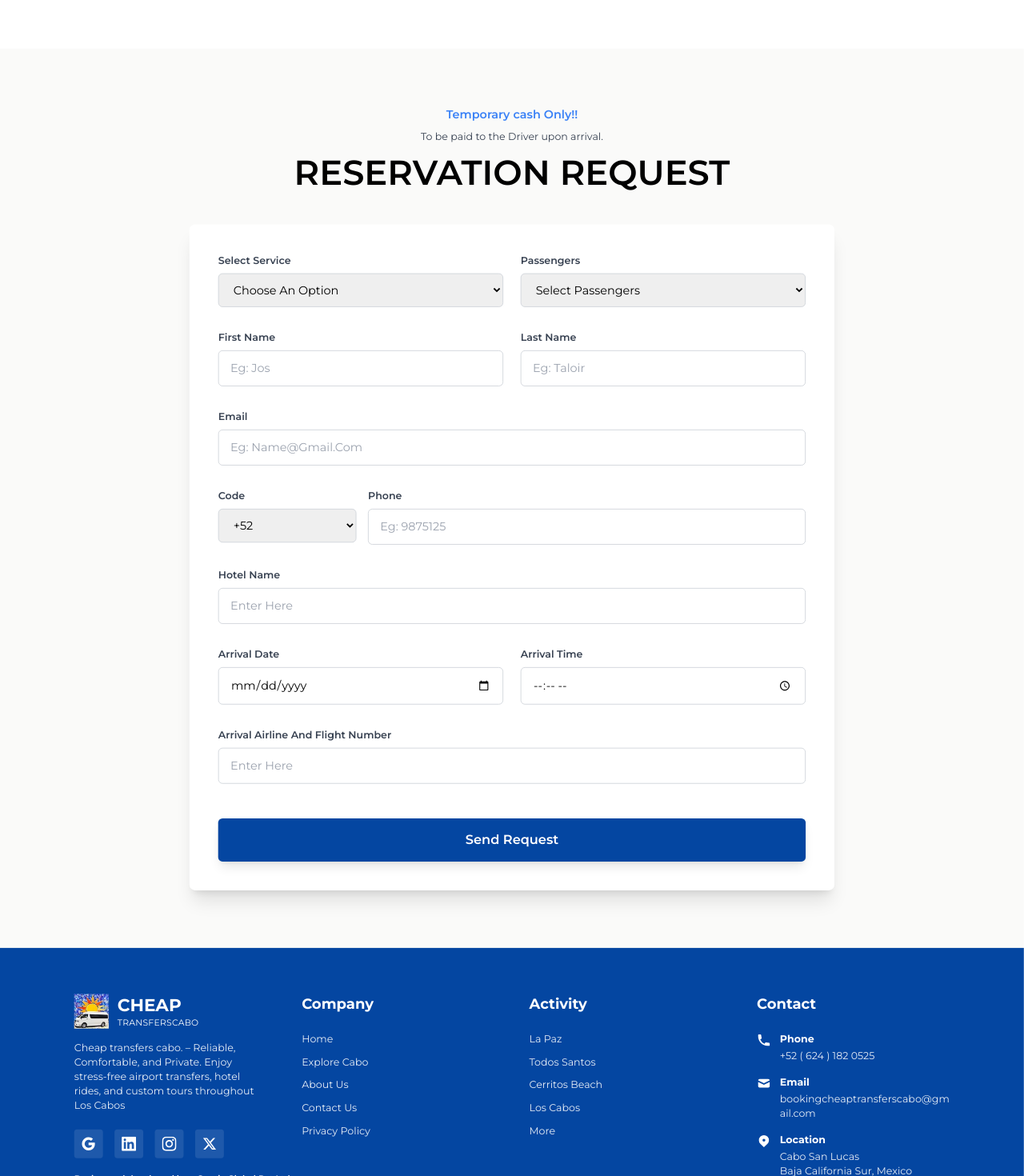
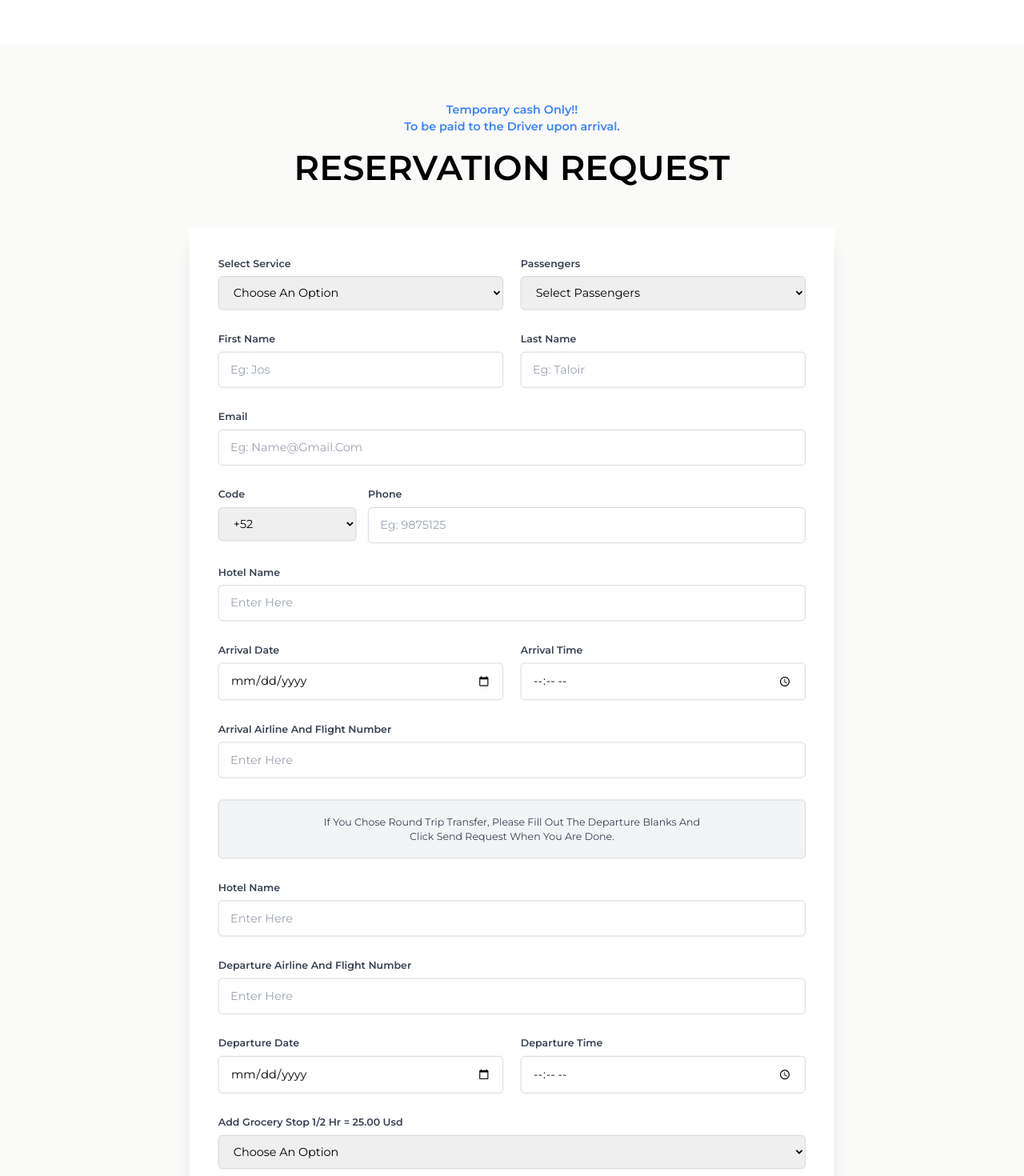
Before and after one commit to Nikhilthapa/transfercabo, a Next.js app: page /cabo/reservation in a window 1280 px wide. Shown: the part 1120-2590 px from the top of the page at 80% size. Built offline with nearby package versions, Linux system fonts and the light colour scheme.

Commit message:
update Reservation Page

```diff
--- a/app/activity/reservation/page.tsx
+++ b/app/activity/reservation/page.tsx
@@ -35,7 +35,7 @@ export default function ActivityReservationPage() {
               Make Your Reservation
             </h2>
             <p className="text-lg md:text-xl lg:text-2xl text-white mb-6 md:mb-10">
-              Experience Stress-Free Travel With Reliable Pickup And Drop-Off Service.
+            Complete your booking quickly and enjoy reliable, private, and comfortable service with Cheap Transfers Cabo.
             </p>
             <Link
               href="/activity/reservation"
@@ -50,10 +50,10 @@ export default function ActivityReservationPage() {
       </section>
 
       {/* Lower Content Section */}
-      <section className="bg-white py-12 md:py-20">
+      <section className="bg-white mb-[100px] mt-[70px]">
         <div className="container mx-auto px-4 md:px-8">
           <div className="max-w-4xl mx-auto text-center">
-            <h2 className="text-3xl md:text-4xl lg:text-5xl font-Montserrat font-semibold text-black uppercase mb-6 md:mb-8">
+            <h2 className="text-3xl md:text-4xl lg:text-5xl font-Montserrat font-semibold text-black uppercase mb-[25px]">
               BOOK YOUR ACTIVITIES
             </h2>
             <p className="text-base md:text-lg text-gray-700 leading-relaxed">
@@ -64,32 +64,30 @@ export default function ActivityReservationPage() {
       </section>
 
       {/* Reservation Form Section */}
-      <section className="py-12 md:py-20" style={{ backgroundColor: '#fafaf9' }}>
+      <section className="py-[60px] mb-[100px]" style={{ backgroundColor: '#fafaf9' }}>
         <div className="container mx-auto px-4 md:px-8">
           <div className="max-w-4xl mx-auto">
             {/* Header Notice */}
-            <div className="text-center mb-4">
-              <p className="text-blue-500 text-sm md:text-base font-semibold mb-2">
-                Temporary cash Only!!
-              </p>
-              <p className="text-gray-700 text-xs md:text-sm">
+            <div className="text-center mb-[20px]">
+              <p className="text-sm md:text-base text-[#0446A1] font-semibold mb-2">
+                Temporary cash Only!! <br />
                 To be paid to the Driver upon arrival.
               </p>
             </div>
 
             {/* Main Title */}
-            <h1 className="text-3xl md:text-4xl lg:text-5xl  font-Montserrat font-semibold text-black text-center mb-8 md:mb-12">
+            <h1 className="text-3xl md:text-4xl lg:text-5xl  font-Montserrat font-semibold text-black text-center mb-[59px]">
               RESERVATION REQUEST
             </h1>
 
             {/* Reservation Form */}
             <div className="bg-white rounded-lg shadow-xl p-6 md:p-8 lg:p-10">
-              <form className="space-y-6 md:space-y-8">
+              <form className="space-y-4 md:space-y-5 lg:space-y-[30px]">
                 {/* Tour and Passengers Row */}
                 <div className="grid md:grid-cols-2 gap-6">
                   {/* Select Tour */}
                   <div>
-                    <label className="block text-sm font-semibold text-gray-700 mb-2">
+                    <label className="block text-sm font-[600] text-gray-700 mb-2">
                       Select Tour
                     </label>
                     <select className="w-full border border-gray-300 rounded-md px-4 py-3 focus:outline-none focus:ring-2 focus:ring-blue-500 text-sm md:text-base">
@@ -107,7 +105,7 @@ export default function ActivityReservationPage() {
 
                   {/* Passengers */}
                   <div>
-                    <label className="block text-sm font-semibold text-gray-700 mb-2">
+                    <label className="block text-sm font-[600] text-gray-700 mb-2">
                       Passengers
                     </label>
                     <select className="w-full border border-gray-300 rounded-md px-4 py-3 focus:outline-none focus:ring-2 focus:ring-blue-500 text-sm md:text-base">
@@ -126,7 +124,7 @@ export default function ActivityReservationPage() {
                 <div className="grid md:grid-cols-2 gap-6">
                   {/* First Name */}
                   <div>
-                    <label className="block text-sm font-semibold text-gray-700 mb-2">
+                    <label className="block text-sm font-[600] text-gray-700 mb-2">
                       First Name
                     </label>
                     <input
@@ -138,7 +136,7 @@ export default function ActivityReservationPage() {
 
                   {/* Last Name */}
                   <div>
-                    <label className="block text-sm font-semibold text-gray-700 mb-2">
+                    <label className="block text-sm font-[600] text-gray-700 mb-2">
                       Last Name
                     </label>
                     <input
@@ -151,7 +149,7 @@ export default function ActivityReservationPage() {
 
                 {/* Email */}
                 <div>
-                  <label className="block text-sm font-semibold text-gray-700 mb-2">
+                  <label className="block text-sm font-[600] text-gray-700 mb-2">
                     Email
                   </label>
                   <input
@@ -164,7 +162,7 @@ export default function ActivityReservationPage() {
                 {/* Phone with Country Code */}
                 <div className="grid md:grid-cols-12 gap-4">
                   <div className="md:col-span-3">
-                    <label className="block text-sm font-semibold text-gray-700 mb-2">
+                    <label className="block text-sm font-[600] text-gray-700 mb-2">
                       Code
                     </label>
                     <select className="w-full border border-gray-300 rounded-md px-4 py-3 focus:outline-none focus:ring-2 focus:ring-blue-500 text-sm md:text-base">
@@ -175,7 +173,7 @@ export default function ActivityReservationPage() {
                     </select>
                   </div>
                   <div className="md:col-span-9">
-                    <label className="block text-sm font-semibold text-gray-700 mb-2">
+                    <label className="block text-sm font-[600] text-gray-700 mb-2">
                       Phone
                     </label>
                     <input
@@ -188,7 +186,7 @@ export default function ActivityReservationPage() {
 
                 {/* Hotel & Room Number */}
                 <div>
-                  <label className="block text-sm font-semibold text-gray-700 mb-2">
+                  <label className="block text-sm font-[600] text-gray-700 mb-2">
                     Hotel & Room Number
                   </label>
                   <input
@@ -200,7 +198,7 @@ export default function ActivityReservationPage() {
 
                 {/* Activity Date */}
                 <div>
-                  <label className="block text-sm font-semibold text-gray-700 mb-2">
+                  <label className="block text-sm font-[600] text-gray-700 mb-2">
                     Activity Date
                   </label>
                   <div className="relative">
@@ -213,7 +211,7 @@ export default function ActivityReservationPage() {
 
                 {/* Message */}
                 <div>
-                  <label className="block text-sm font-semibold text-gray-700 mb-2">
+                  <label className="block text-sm font-[600] text-gray-700 mb-2">
                     Message
                   </label>
                   <textarea
--- a/app/cabo/reservation/page.tsx
+++ b/app/cabo/reservation/page.tsx
@@ -62,7 +62,7 @@ export default function ReservationPage() {
       <section className="bg-white py-10 md:py-12 lg:py-20">
         <div className="container mx-auto px-4 md:px-8">
           <div className="max-w-4xl mx-auto text-center">
-            <h2 className="text-2xl md:text-3xl lg:text-4xl xl:text-5xl font-Montserrat font-semibold text-black uppercase mb-4 md:mb-6 lg:mb-8 px-4">
+            <h2 className="text-2xl md:text-3xl lg:text-4xl xl:text-5xl font-Montserrat font-semibold text-black uppercase mb-[25px] px-4">
               BOOK YOUR TRANSFER
             </h2>
             <p className="text-sm md:text-base lg:text-lg text-gray-700 leading-relaxed px-4">
@@ -73,32 +73,29 @@ export default function ReservationPage() {
       </section>
 
       {/* Reservation Form Section */}
-      <section className="py-12 md:py-20" style={{ backgroundColor: '#fafaf9' }}>
+      <section className="py-12 md:py-20 mb-[100px]" style={{ backgroundColor: '#fafaf9' }}>
         <div className="container mx-auto px-4 md:px-8">
           <div className="max-w-4xl mx-auto">
             {/* Header Notice */}
-            <div className="text-center mb-4">
+            <div className="text-center mb-[20px]">
               <p className="text-blue-500 text-sm md:text-base font-semibold mb-2">
-                Temporary cash Only!!
-              </p>
-              <p className="text-gray-700 text-xs md:text-sm">
-                To be paid to the Driver upon arrival.
+                Temporary cash Only!! <br /> To be paid to the Driver upon arrival.
               </p>
             </div>
 
             {/* Main Title */}
-            <h1 className="text-2xl md:text-3xl lg:text-4xl xl:text-5xl font-Montserrat font-semibold text-black text-center mb-6 md:mb-8 lg:mb-12 px-4">
+            <h1 className="text-2xl md:text-3xl lg:text-4xl xl:text-5xl font-Montserrat font-semibold text-black text-center mb-[59px] px-4">
               RESERVATION REQUEST
             </h1>
 
             {/* Reservation Form */}
             <div className="bg-white rounded-lg shadow-xl p-4 md:p-6 lg:p-8 xl:p-10">
-              <form className="space-y-4 md:space-y-6 lg:space-y-8">
+              <form className="space-y-4 md:space-y-5 lg:space-y-[30px]">
                 {/* Service and Passengers Row */}
                 <div className="grid md:grid-cols-2 gap-4 md:gap-6">
                   {/* Select Service */}
                   <div>
-                    <label className="block text-xs md:text-sm font-semibold text-gray-700 mb-2">
+                    <label className="block text-xs md:text-sm font-[600] text-gray-700 mb-2">
                       Select Service
                     </label>
                     <select
@@ -116,7 +113,7 @@ export default function ReservationPage() {
 
                   {/* Passengers */}
                   <div>
-                    <label className="block text-xs md:text-sm font-semibold text-gray-700 mb-2">
+                    <label className="block text-xs md:text-sm font-[600] text-gray-700 mb-2">
                       Passengers
                     </label>
                     <select className="w-full border border-gray-300 rounded-md px-3 md:px-4 py-2.5 md:py-3 focus:outline-none focus:ring-2 focus:ring-blue-500 text-sm md:text-base">
@@ -135,7 +132,7 @@ export default function ReservationPage() {
                 <div className="grid md:grid-cols-2 gap-4 md:gap-6">
                   {/* First Name */}
                   <div>
-                    <label className="block text-xs md:text-sm font-semibold text-gray-700 mb-2">
+                    <label className="block text-xs md:text-sm font-[600] text-gray-700 mb-2">
                       First Name
                     </label>
                     <input
@@ -147,7 +144,7 @@ export default function ReservationPage() {
 
                   {/* Last Name */}
                   <div>
-                    <label className="block text-xs md:text-sm font-semibold text-gray-700 mb-2">
+                    <label className="block text-xs md:text-sm font-[600] text-gray-700 mb-2">
                       Last Name
                     </label>
                     <input
@@ -160,7 +157,7 @@ export default function ReservationPage() {
 
                 {/* Email */}
                 <div>
-                  <label className="block text-xs md:text-sm font-semibold text-gray-700 mb-2">
+                  <label className="block text-xs md:text-sm font-[600] text-gray-700 mb-2">
                     Email
                   </label>
                   <input
@@ -173,7 +170,7 @@ export default function ReservationPage() {
                 {/* Phone with Country Code */}
                 <div className="grid md:grid-cols-12 gap-3 md:gap-4">
                   <div className="md:col-span-3">
-                    <label className="block text-xs md:text-sm font-semibold text-gray-700 mb-2">
+                    <label className="block text-xs md:text-sm font-[600] text-gray-700 mb-2">
                       Code
                     </label>
                     <select className="w-full border border-gray-300 rounded-md px-3 md:px-4 py-2.5 md:py-3 focus:outline-none focus:ring-2 focus:ring-blue-500 text-sm md:text-base">
@@ -184,7 +181,7 @@ export default function ReservationPage() {
                     </select>
                   </div>
                   <div className="md:col-span-9">
-                    <label className="block text-xs md:text-sm font-semibold text-gray-700 mb-2">
+                    <label className="block text-xs md:text-sm font-[600] text-gray-700 mb-2">
                       Phone
                     </label>
                     <input
@@ -197,7 +194,7 @@ export default function ReservationPage() {
 
                 {/* Arrival Details */}
                 <div>
-                  <label className="block text-xs md:text-sm font-semibold text-gray-700 mb-2">
+                  <label className="block text-xs md:text-sm font-[600] text-gray-700 mb-2">
                     Hotel Name
                   </label>
                   <input
@@ -210,7 +207,7 @@ export default function ReservationPage() {
                 <div className="grid md:grid-cols-2 gap-4 md:gap-6">
                   {/* Arrival Date */}
                   <div>
-                    <label className="block text-xs md:text-sm font-semibold text-gray-700 mb-2">
+                    <label className="block text-xs md:text-sm font-[600] text-gray-700 mb-2">
                       Arrival Date
                     </label>
                     <div className="relative">
@@ -223,7 +220,7 @@ export default function ReservationPage() {
 
                   {/* Arrival Time */}
                   <div>
-                    <label className="block text-xs md:text-sm font-semibold text-gray-700 mb-2">
+                    <label className="block text-xs md:text-sm font-[600] text-gray-700 mb-2">
                       Arrival Time
                     </label>
                     <input
@@ -235,7 +232,7 @@ export default function ReservationPage() {
 
                 {/* Arrival Airline and Flight Number */}
                 <div>
-                  <label className="block text-xs md:text-sm font-semibold text-gray-700 mb-2">
+                  <label className="block text-xs md:text-sm font-[600] text-gray-700 mb-2">
                     Arrival Airline And Flight Number
                   </label>
                   <input
@@ -247,7 +244,7 @@ export default function ReservationPage() {
 
                 {/* Conditional Departure Section */}
                 {isRoundTrip && (
-                  <div className="space-y-4 md:space-y-6 pt-4 md:pt-6 border-t border-gray-200">
+                  <div className="space-y-4 md:space-y-5 lg:space-y-[30px] pt-4 md:pt-6 border-t border-gray-200">
                     <div className="bg-gray-100 p-3 md:p-4 rounded-md">
                       <p className="text-xs md:text-sm text-gray-700">
                         If You Chose Round Trip Transfer, Please Fill Out The Departure Blanks And Click Send Request When You Are Done.
@@ -256,7 +253,7 @@ export default function ReservationPage() {
 
                     {/* Departure Hotel Name */}
                     <div>
-                      <label className="block text-xs md:text-sm font-semibold text-gray-700 mb-2">
+                      <label className="block text-xs md:text-sm font-[600] text-gray-700 mb-2">
                         Hotel Name
                       </label>
                       <input
@@ -268,7 +265,7 @@ export default function ReservationPage() {
 
                     {/* Departure Airline and Flight Number */}
                     <div>
-                      <label className="block text-xs md:text-sm font-semibold text-gray-700 mb-2">
+                      <label className="block text-xs md:text-sm font-[600] text-gray-700 mb-2">
                         Departure Airline And Flight Number
                       </label>
                       <input
@@ -281,7 +278,7 @@ export default function ReservationPage() {
                     <div className="grid md:grid-cols-2 gap-4 md:gap-6">
                       {/* Departure Date */}
                       <div>
-                        <label className="block text-xs md:text-sm font-semibold text-gray-700 mb-2">
+                        <label className="block text-xs md:text-sm font-[600] text-gray-700 mb-2">
                           Departure Date
                         </label>
                         <div className="relative">
@@ -294,7 +291,7 @@ export default function ReservationPage() {
 
                       {/* Departure Time */}
                       <div>
-                        <label className="block text-xs md:text-sm font-semibold text-gray-700 mb-2">
+                        <label className="block text-xs md:text-sm font-[600] text-gray-700 mb-2">
                           Departure Time
                         </label>
                         <input
@@ -305,6 +302,79 @@ export default function ReservationPage() {
                     </div>
                   </div>
                 )}
+
+                {/* Instruction Section */}
+                <div className="bg-gray-100 border border-gray-300 rounded-md p-4 md:p-5 text-center">
+                  <p className="text-xs md:text-sm text-gray-700">
+                    If You Chose Round Trip Transfer, Please Fill Out The Departure Blanks And<br />
+                    Click Send Request When You Are Done.
+                  </p>
+                </div>
+
+                {/* Round Trip Fields Section */}
+                <div className="space-y-4 md:space-y-5 lg:space-y-[30px]">
+                    {/* Hotel Name */}
+                    <div>
+                      <label className="block text-xs md:text-sm font-[600] text-gray-700 mb-2">
+                        Hotel Name
+                      </label>
+                      <input
+                        type="text"
+                        placeholder="Enter Here"
+                        className="w-full border border-gray-300 rounded-md px-3 md:px-4 py-2.5 md:py-3 focus:outline-none focus:ring-2 focus:ring-blue-500 text-sm md:text-base"
+                      />
+                    </div>
+
+                    {/* Departure Airline and Flight Number */}
+                    <div>
+                      <label className="block text-xs md:text-sm font-[600] text-gray-700 mb-2">
+                        Departure Airline And Flight Number
+                      </label>
+                      <input
+                        type="text"
+                        placeholder="Enter Here"
+                        className="w-full border border-gray-300 rounded-md px-3 md:px-4 py-2.5 md:py-3 focus:outline-none focus:ring-2 focus:ring-blue-500 text-sm md:text-base"
+                      />
+                    </div>
+
+                    <div className="grid md:grid-cols-2 gap-4 md:gap-6">
+                      {/* Departure Date */}
+                      <div>
+                        <label className="block text-xs md:text-sm font-[600] text-gray-700 mb-2">
+                          Departure Date
+                        </label>
+                        <div className="relative">
+                          <input
+                            type="date"
+                            className="w-full border border-gray-300 rounded-md px-3 md:px-4 py-2.5 md:py-3 focus:outline-none focus:ring-2 focus:ring-blue-500 text-sm md:text-base"
+                          />
+                        </div>
+                      </div>
+
+                      {/* Departure Time */}
+                      <div>
+                        <label className="block text-xs md:text-sm font-[600] text-gray-700 mb-2">
+                          Departure Time
+                        </label>
+                        <input
+                          type="time"
+                          className="w-full border border-gray-300 rounded-md px-3 md:px-4 py-2.5 md:py-3 focus:outline-none focus:ring-2 focus:ring-blue-500 text-sm md:text-base"
+                        />
+                      </div>
+                    </div>
+
+                    {/* Add Grocery Stop */}
+                    <div>
+                      <label className="block text-xs md:text-sm font-[600] text-gray-700 mb-2">
+                        Add Grocery Stop 1/2 Hr = 25.00 Usd
+                      </label>
+                      <select className="w-full border border-gray-300 rounded-md px-3 md:px-4 py-2.5 md:py-3 focus:outline-none focus:ring-2 focus:ring-blue-500 text-sm md:text-base">
+                        <option value="">Choose An Option</option>
+                        <option value="yes">Yes</option>
+                        <option value="no">No</option>
+                      </select>
+                    </div>
+                </div>
 
                 {/* Submit Button */}
                 <div className="pt-3 md:pt-4">
```
